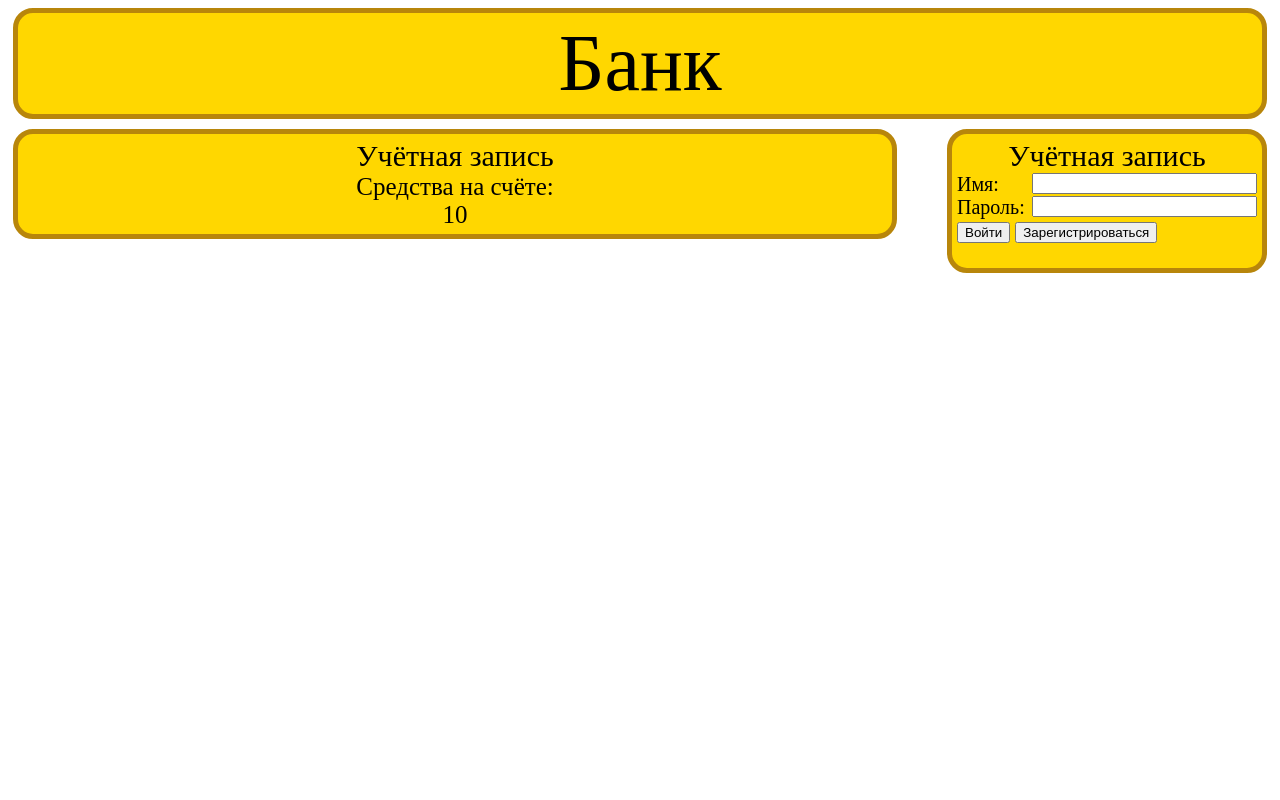
After one commit to 128-bit-guy/bank, a Flask app: template templates/account.html in a window 1280 px wide. The commit adds this page. Run offline with Flask 3, Linux system fonts and the light colour scheme; the template is opened without the code that fills it: most values are stand-ins (such as "Sample title", 1, 10 or a date in 2020).

Commit message:
Add account page

```diff
--- a/main.py
+++ b/main.py
@@ -5,6 +5,8 @@ app.secret_key = "admin"
 
 
 def handle_account():
+    if 'login' in session and not session['login'] in accounts:
+        del session["login"]
     if request.method == 'POST':
         if 'log_out' in request.form:
             del session["login"]
@@ -28,6 +30,7 @@ def handle_account():
                     accounts[login] = Account(login, password, 0)
                     session["login"] = login
                     return None
+    return None
 
 
 @app.route("/", methods=['GET', 'POST'])
@@ -41,4 +44,17 @@ def draw_index():
         return render_template("index.html", logged_in=False)
 
 
+@app.route("/account", methods=['GET', 'POST'])
+def draw_account():
+    x = handle_account()
+    if x is not None:
+        return x
+    elif "login" in session:
+        return render_template("account.html", logged_in=True, login=session["login"],
+                               balance=accounts[session["login"]].balance)
+    else:
+        return render_template("error.html", error="Для того чтобы пользоваться этой страницой необходимо войти в "
+                                                   "учётную запись")
+
+
 app.run()
--- a/static/styles.css
+++ b/static/styles.css
@@ -1,4 +1,4 @@
-.bank_title, .account_form, .main_form{
+.bank_title, .side_form, .main_form{
     background-color: gold;
     color: black;
     border-color: darkgoldenrod;
@@ -13,9 +13,11 @@
     font-size: 80px;
     text-align: center;
 }
-.account_form {
+.side_objects {
+    float: right;
+}
+.side_form {
     width: 300px;
-    float: right;
     font-size: 20px;
 }
 .main_form {
--- /dev/null
+++ b/templates/account.html
@@ -0,0 +1,37 @@
+<head>
+    <title>Банк</title>
+    <link rel="stylesheet" type="text/css" href="static/styles.css">
+</head>
+
+<body>
+<div class="bank_title">Банк</div>
+<div class="side_objects">
+    <div class="side_form">
+        <div style="text-align: center;font-size: 30px">Учётная запись</div>
+        {% if logged_in%}
+        Имя: <div style="float: right">{{ login }}</div>
+        <form method="post" >
+             <label><input type="submit" name="log_out" value="Выйти"></label>
+        </form>
+        {% else %}
+        <form method="post" >
+            <div>Имя: <label><input type="text" name="login" size="25" style="float: right"></label></div>
+            <div>Пароль: <label><input type="text" name="password" size="25"  style="float: right"></label></div>
+             <label><input type="submit" name="log_in" value="Войти"></label>
+             <label><input type="submit" name="register" value="Зарегистрироваться"></label>
+        </form>
+        {% endif %}
+    </div>
+    {% if logged_in%}
+    <div class="side_form">
+        <div><a href="/">Информация о банке</a></div>
+        <div><a href="/account">Учётная запись</a></div>
+    </div>
+    {% endif %}
+</div>
+<div class="main_form">
+    <div style="text-align: center;font-size: 30px">Учётная запись</div>
+    <div style="text-align: center;font-size: 25px">Средства на счёте:</div>
+    <div style="text-align: center;font-size: 25px">{{ balance }}</div>
+</div>
+</body>
```
Also changed, not shown: templates/index.html (+9 -1 lines).
